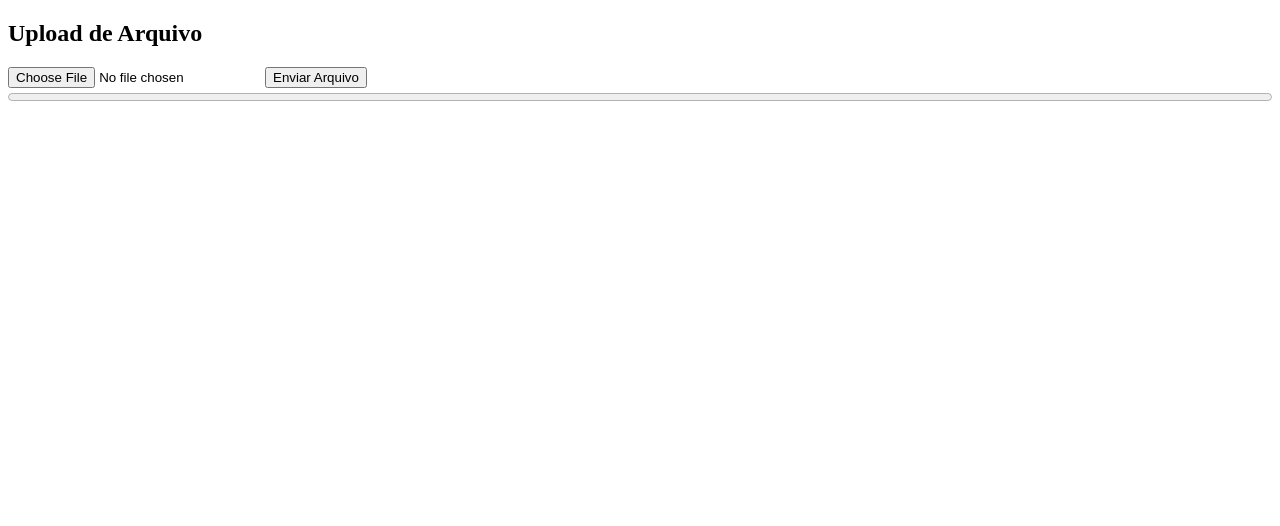
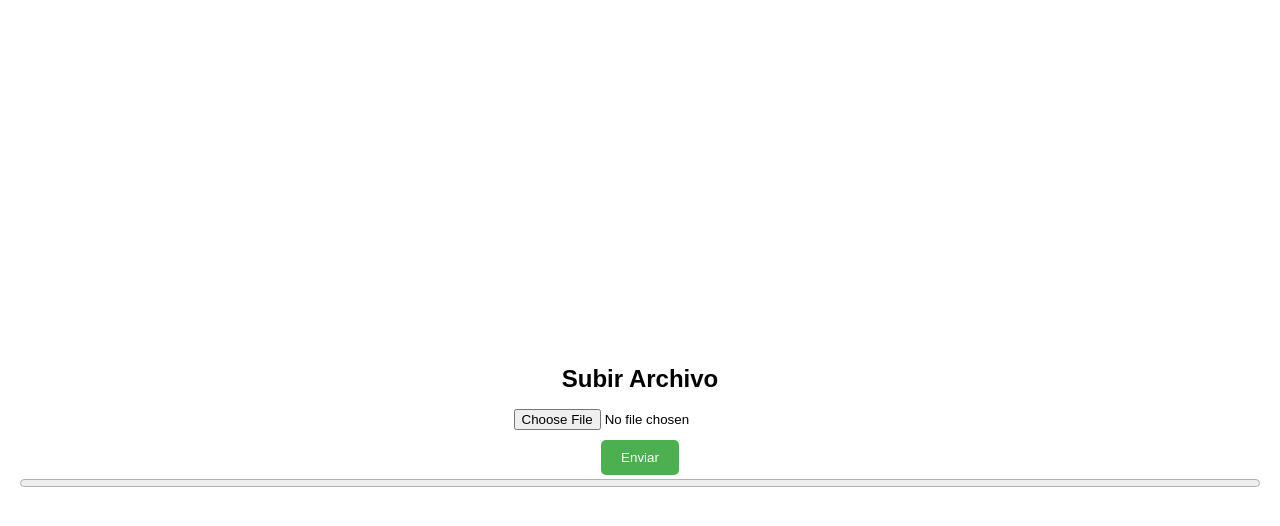
Before and after one commit to olivmath/uploader, a website: page public/index.html in a window 1280 px wide. Drawn offline with Linux system fonts and the light colour scheme.

Commit message:
update: html

```diff
--- a/public/index.html
+++ b/public/index.html
@@ -1,19 +1,18 @@
 <!DOCTYPE html>
-<html>
-<head>
-    <title>Upload de Arquivo</title>
-</head>
+<html lang="es"> <head>
+    <meta charset="UTF-8">
+    <meta name="viewport" content="width=device-width, initial-scale=1.0">
+    <title>Subir Archivo</title>
+    <link rel="stylesheet" href="styles.css"> </head>
 <body>
-    <h2>Upload de Arquivo</h2>
-    <!-- Removido o atributo 'action' e 'method' -->
-    <form id="uploadForm" enctype="multipart/form-data">
-        <input type="file" name="arquivo" required>
-        <button type="button" onclick="uploadFile()">Enviar Arquivo</button>
-    </form>
-    <div>
-        <!-- Barra de progresso -->
-        <progress id="uploadProgress" value="0" max="100" style="width:100%;"></progress>
-    </div>
+    <main class="container">
+        <h1>Subir Archivo</h1>
+        <form id="uploadForm" enctype="multipart/form-data">
+            <input type="file" name="arquivo" required>
+            <button type="button" onclick="uploadFile()">Enviar</button>
+        </form>
+        <progress id="uploadProgress" value="0" max="100"></progress>
+    </main>
     <script src="upload.js"></script>
 </body>
 </html>
--- /dev/null
+++ b/public/styles.css
@@ -0,0 +1,41 @@
+.container {
+    display: flex;
+    flex-direction: column;
+    justify-content: center;
+    align-items: center;
+    height: 100vh;
+}
+
+body {
+    font-family: sans-serif;
+    text-align: center;
+    margin: 0;
+    padding: 20px;
+}
+
+h1 {
+    font-size: 24px;
+}
+
+form {
+    display: flex;
+    flex-direction: column;
+    align-items: center;
+}
+
+input[type="file"] {
+    margin-bottom: 10px;
+}
+
+button {
+    padding: 10px 20px;
+    background-color: #4CAF50;
+    color: white;
+    border: none;
+    border-radius: 5px;
+    cursor: pointer;
+}
+
+progress {
+    width: 100%;
+}
```
